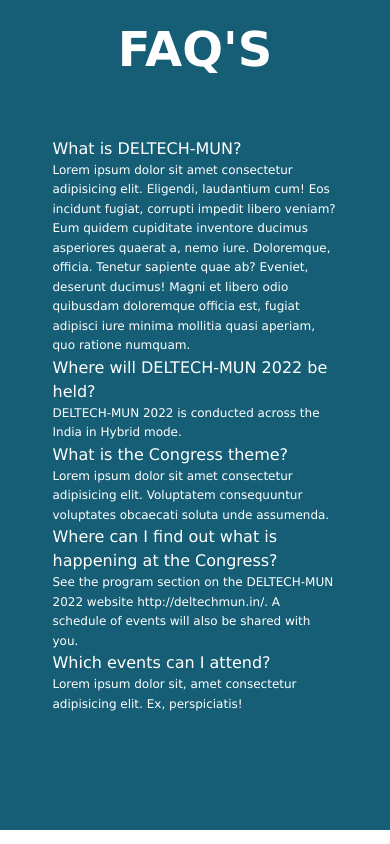
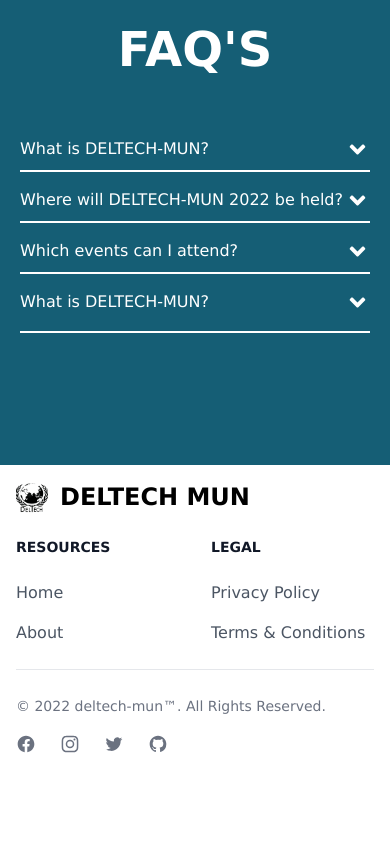
Before and after one commit to VarunDTU/deltech-website, a React (Create React App) app: page / in a window 390 px wide. Shown: the part 3540-4384 px from the top of the page. After the commit the page ends 4310 px from the top, so only its background shows below. Built offline with nearby package versions, Linux system fonts and the light colour scheme.

Commit message:
faq update

```diff
--- a/package.json
+++ b/package.json
@@ -6,11 +6,9 @@
     "@testing-library/jest-dom": "^5.16.5",
     "@testing-library/react": "^13.4.0",
     "@testing-library/user-event": "^13.5.0",
-    "bootstrap": "^5.2.2",
     "next": "13.0.2",
     "path": "^0.12.7",
     "react": "^18.2.0",
-    "react-bootstrap": "^2.5.0",
     "react-dom": "^18.2.0",
     "react-icons": "^4.6.0",
     "react-scripts": "5.0.1",
--- a/src/faqs.js
+++ b/src/faqs.js
@@ -1,41 +1,101 @@
-import React from "react";
+import React, { useState } from "react";
+import { FaAngleDown } from "react-icons/fa";
 
 const Faqs = () => {
+  const [open1, setOpen1] = useState(false);
+  const toggle1 = () => setOpen1(!open1);
+  const [open2, setOpen2] = useState(false);
+  const toggle2 = () => setOpen2(!open2);
+  const [open3, setOpen3] = useState(false);
+  const toggle3 = () => setOpen3(!open3);
+  const [open4, setOpen4] = useState(false);
+  const toggle4 = () => setOpen4(!open4);
   return (
-    <section className="text-white bg-cyan-800">
-      <div className="container w-10/12 mx-auto flex flex-col px-5 py-24 justify-center items-center">
-        <h1 className="text-5xl mb-16 font-bold">FAQ&#39;S</h1>
+    <section className=" text-white bg-cyan-800">
+      <div className="container w-full mx-auto flex flex-col px-5 py-24 justify-center ">
+        <h1 className="text-5xl mb-16 font-bold text-center">FAQ&#39;S</h1>
         <div className="mb-5 text-md sm:text-lg">
-          <p>What is DELTECH-MUN?</p>
-          <p className="text-xs leading-relaxed sm:text-lg">
-            Lorem ipsum dolor sit amet consectetur adipisicing elit. Eligendi,
-            laudantium cum! Eos incidunt fugiat, corrupti impedit libero veniam?
-            Eum quidem cupiditate inventore ducimus asperiores quaerat a, nemo
-            iure. Doloremque, officia. Tenetur sapiente quae ab? Eveniet,
-            deserunt ducimus! Magni et libero odio quibusdam doloremque officia
-            est, fugiat adipisci iure minima mollitia quasi aperiam, quo ratione
-            numquam.
-          </p>
-          <p>Where will DELTECH-MUN 2022 be held?</p>
-          <p className="text-xs leading-relaxed sm:text-lg">
-            DELTECH-MUN 2022 is conducted across the India in Hybrid mode.
-          </p>
-          <p>What is the Congress theme?</p>
-          <p className="text-xs leading-relaxed sm:text-lg">
-            Lorem ipsum dolor sit amet consectetur adipisicing elit. Voluptatem
-            consequuntur voluptates obcaecati soluta unde assumenda.
-          </p>
-          <p>Where can I find out what is happening at the Congress?</p>
-          <p className="text-xs leading-relaxed sm:text-lg">
-            See the program section on the DELTECH-MUN 2022 website
-            http://deltechmun.in/. A schedule of events will also be shared with
-            you.
-          </p>
-          <p>Which events can I attend?</p>
-          <p className="text-xs leading-relaxed sm:text-lg">
-            Lorem ipsum dolor sit, amet consectetur adipisicing elit. Ex,
-            perspiciatis!
-          </p>
+          <div className="border-b-2 border-white mb-4">
+            <div className=" flex flex-row justify-between  mb-2" onClick={toggle1}>
+              <h2>What is DELTECH-MUN?</h2>
+              <span className="right-0" style={{ transform: open1 ? "rotate(180deg)" : "" }}>
+                <FaAngleDown size={25} />
+              </span>
+            </div>
+            <p
+              className="text-xs leading-relaxed mb-2 sm:text-base"
+              style={{ display: open1 ? "" : "none" }}
+
+            >
+              Lorem ipsum dolor sit amet consectetur adipisicing elit. Eligendi,
+              laudantium cum! Eos incidunt fugiat, corrupti impedit libero
+              veniam? Eum quidem cupiditate inventore ducimus asperiores quaerat
+              a, nemo iure. Doloremque, officia. Tenetur sapiente quae ab?
+              Eveniet, deserunt ducimus! Magni et libero odio quibusdam
+              doloremque officia est, fugiat adipisci iure minima mollitia quasi
+              aperiam, quo ratione numquam.
+            </p>
+          </div>
+          <div className="border-b-2 border-white mb-4 ">
+            <div className="flex flex-row justify-between  mb-2" onClick={toggle2}>
+              <h2>Where will DELTECH-MUN 2022 be held?</h2>
+              <span className="right-0" style={{ transform: open2 ? "rotate(180deg)" : "" }}>
+                <FaAngleDown size={25} />
+              </span>
+            </div>
+            <p
+              className="text-xs leading-relaxed mb-2 sm:text-base"
+              style={{ display: open2 ? "" : "none" }}
+            >
+              Lorem ipsum dolor sit amet consectetur adipisicing elit. Eligendi,
+              laudantium cum! Eos incidunt fugiat, corrupti impedit libero
+              veniam? Eum quidem cupiditate inventore ducimus asperiores quaerat
+              a, nemo iure. Doloremque, officia. Tenetur sapiente quae ab?
+              Eveniet, deserunt ducimus! Magni et libero odio quibusdam
+              doloremque officia est, fugiat adipisci iure minima mollitia quasi
+              aperiam, quo ratione numquam.
+            </p>
+          </div>
+          <div className="border-b-2 border-white mb-4 ">
+            <div className="flex flex-row justify-between mb-2" onClick={toggle3}>
+              <h2>Which events can I attend?</h2>
+              <span className="right-0" style={{ transform: open3 ? "rotate(180deg)" : "" }}>
+                <FaAngleDown size={25} />
+              </span>
+            </div>
+            <p
+              className="text-xs leading-relaxed mb-2 sm:text-base"
+              style={{ display: open3 ? "" : "none" }}
+            >
+              Lorem ipsum dolor sit amet consectetur adipisicing elit. Eligendi,
+              laudantium cum! Eos incidunt fugiat, corrupti impedit libero
+              veniam? Eum quidem cupiditate inventore ducimus asperiores quaerat
+              a, nemo iure. Doloremque, officia. Tenetur sapiente quae ab?
+              Eveniet, deserunt ducimus! Magni et libero odio quibusdam
+              doloremque officia est, fugiat adipisci iure minima mollitia quasi
+              aperiam, quo ratione numquam.
+            </p>
+          </div>
+          <div className="border-b-2 border-white mb-4 ">
+            <div className="flex flex-row justify-between mb-2" onClick={toggle4}>
+              <h2>What is DELTECH-MUN?</h2>
+              <span className="right-0"  style={{ transform: open4 ? "rotate(180deg)" : "" }}>
+                <FaAngleDown size={25} />
+              </span>
+            </div>
+            <p
+              className="text-xs leading-relaxed mb-2 sm:text-base overflow-hidden"
+              style={{ height: open4 ? "" : "0" }}
+            >
+              Lorem ipsum dolor sit amet consectetur adipisicing elit. Eligendi,
+              laudantium cum! Eos incidunt fugiat, corrupti impedit libero
+              veniam? Eum quidem cupiditate inventore ducimus asperiores quaerat
+              a, nemo iure. Doloremque, officia. Tenetur sapiente quae ab?
+              Eveniet, deserunt ducimus! Magni et libero odio quibusdam
+              doloremque officia est, fugiat adipisci iure minima mollitia quasi
+              aperiam, quo ratione numquam.
+            </p>
+          </div>
         </div>
       </div>
     </section>
--- a/src/index.css
+++ b/src/index.css
@@ -13,7 +13,7 @@
     margin: 0;
     font-family: Verdana, Geneva, Tahoma, sans-serif;
     scroll-behavior: smooth;
-    transition:all
+    transition:all ease 1s;
   }
   ::-webkit-scrollbar{
     height: 10px;
```
Also changed, not shown: 2 other files (tests, documents, lock files or other folders).
